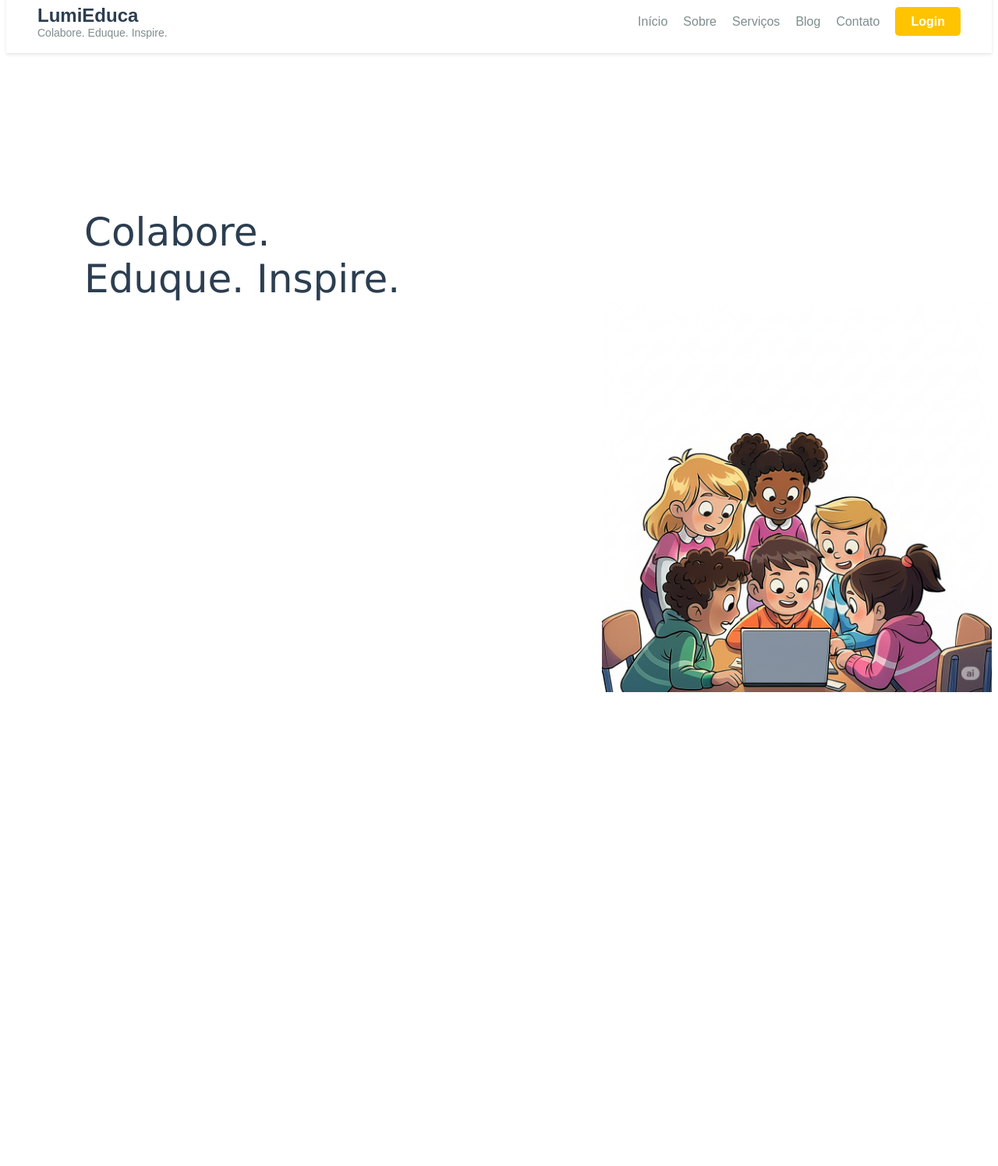
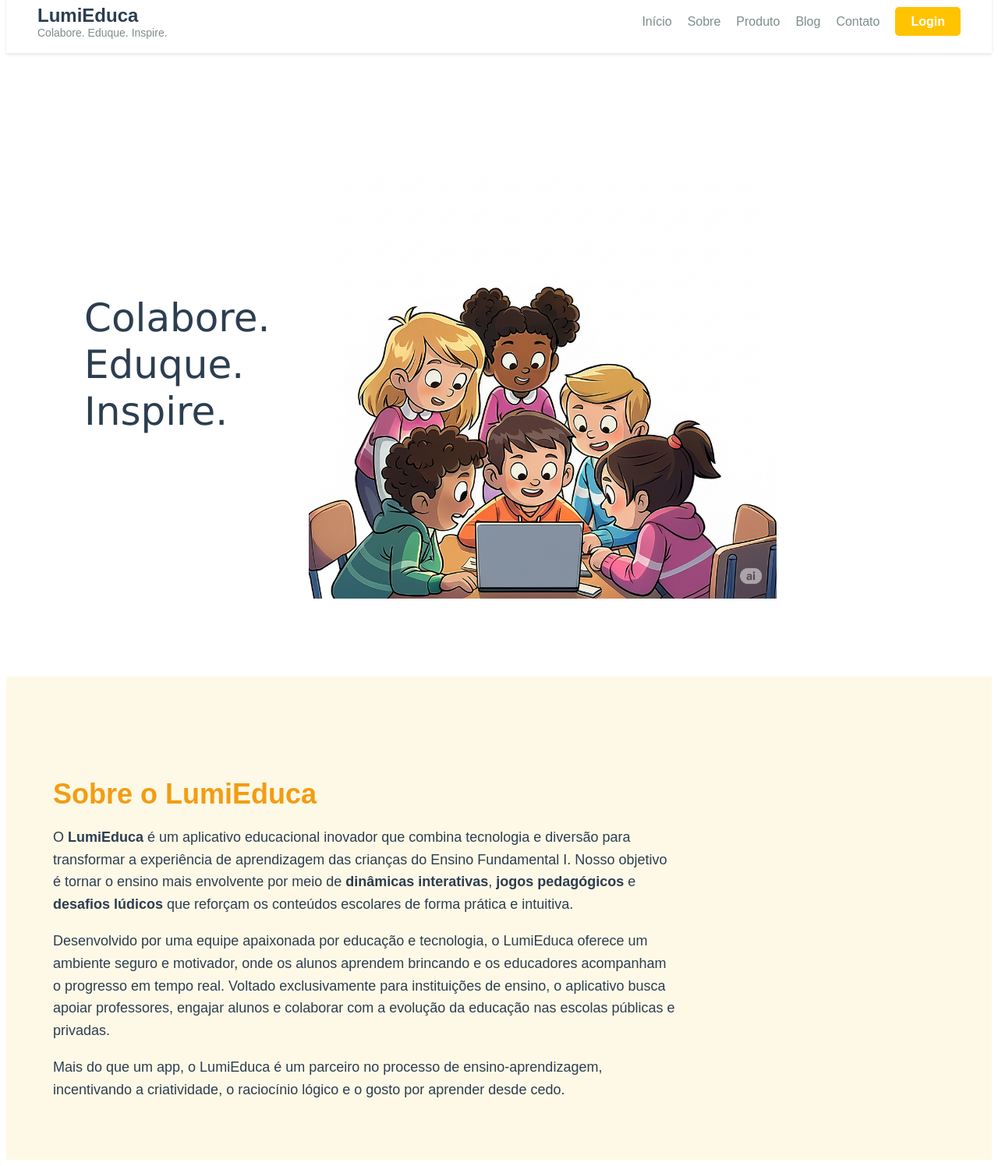
Before and after one commit to joaol-dev/LumiEduca-site, a plain HTML site: page main.html in a window 1280 px wide. Shown: the part 20-1516 px from the top of the page at 78% size. Before the commit the page ends 908 px from the top, so only its background shows below. Drawn offline with Linux system fonts and the light colour scheme.

Commit message:
commit 5

```diff
--- a/main.html
+++ b/main.html
@@ -19,7 +19,7 @@
             <ul>
                 <li><a href="#">Início</a></li>
                 <li><a href="#">Sobre</a></li>
-                <li><a href="#">Serviços</a></li>
+                <li><a href="#">Produto</a></li>
                 <li><a href="#">Blog</a></li>
                 <li><a href="#">Contato</a></li>
             </ul>
@@ -28,12 +28,29 @@
             <a href="#">Login</a>
         </div>
     </header>
-    <div class="corpo">
+
+    <section class="corpo">
         <div class="texto-dentro">
             <h1>Colabore. <br>Eduque. Inspire.</h1>
-            <img class="crianças" src="imagens/crianças.png" alt="crianças" width="500px">
+            <img class="crianças" src="imagens/crianças.png" alt="crianças" width="100px">
         </div>
-    </div>
+    </section>
+
+</div>
+    <section id="sobre" class="sobre">
+        <div class="conteudo-sobre">
+            <h2>Sobre o LumiEduca</h2>
+            <p>
+            O <strong>LumiEduca</strong> é um aplicativo educacional inovador que combina tecnologia e diversão para transformar a experiência de aprendizagem das crianças do Ensino Fundamental I. Nosso objetivo é tornar o ensino mais envolvente por meio de <strong>dinâmicas interativas</strong>, <strong>jogos pedagógicos</strong> e <strong>desafios lúdicos</strong> que reforçam os conteúdos escolares de forma prática e intuitiva.
+            </p>
+            <p>
+            Desenvolvido por uma equipe apaixonada por educação e tecnologia, o LumiEduca oferece um ambiente seguro e motivador, onde os alunos aprendem brincando e os educadores acompanham o progresso em tempo real. Voltado exclusivamente para instituições de ensino, o aplicativo busca apoiar professores, engajar alunos e colaborar com a evolução da educação nas escolas públicas e privadas.
+            </p>
+            <p>
+            Mais do que um app, o LumiEduca é um parceiro no processo de ensino-aprendizagem, incentivando a criatividade, o raciocínio lógico e o gosto por aprender desde cedo.
+            </p>
+        </div>
+    </section>
 
     </body>
 </html>
--- a/style.css
+++ b/style.css
@@ -84,24 +84,73 @@ body {
     font-family: 'Arial', sans-serif;
 }
 
-.texto-dentro h1 {
-    padding-top: 200px;   /* empurra para baixo */
-    padding-left: 100px;  /* empurra para a direita */
+.texto-dentro {
+    display: flex;
+    align-items: center;
+    justify-content: space-between;
+    padding: 100px;
+    gap: 50px;
 }
 
 .texto-dentro h1 {
     font-family: 'Lucida Sans', Geneva, Verdana, sans-serif;
     font-size: 50px;
-    font-weight: bold;
     color: #2c3e50;
     align-items: center;
     font-weight: 250;
     margin: 0;
     line-height: 1.2;
+    flex: 1;
+}
+
+.crianças {
+    width: 600px;
+    max-width: 100%;
+    height: auto;
+    padding-right: 200px;
+}
+
+.sobre {
+    padding: 100px 60px 60px 60px;
+    background-color: #fef9e7; /* tom leve, acolhedor */
+    color: #2c3e50;
+    font-family: 'Arial', sans-serif;
+    position: relative;
+    z-index: 1;
+    overflow: hidden;
+}
+
+.onda-topo {
+    position: absolute;
+    top: 0;
+    left: 0;
+    width: 100%;
+    overflow: hidden;
+    line-height: 0;
+    transform: translateY(-100%);
+    z-index: 1;
+}
+
+.onda-topo svg {
+    width: 100%;
+    height: 100%;
     display: block;
 }
 
-.crianças {
-    display: flex;
-    float: right;
+.conteudo-sobre {
+    position: relative;
+    z-index: 1;
 }
+
+.conteudo-sobre h2 {
+    font-size: 36px;
+    margin-bottom: 20px;
+    color: #f39c12;
+}
+
+.conteudo-sobre p {
+    font-size: 18px;
+    line-height: 1.6;
+    margin-bottom: 15px;
+    max-width: 800px;
+}
```
